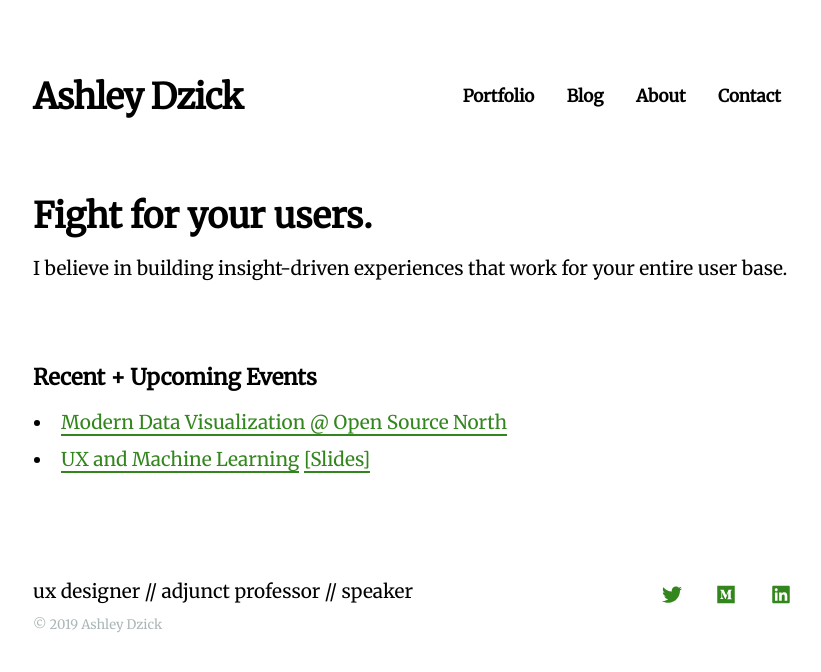
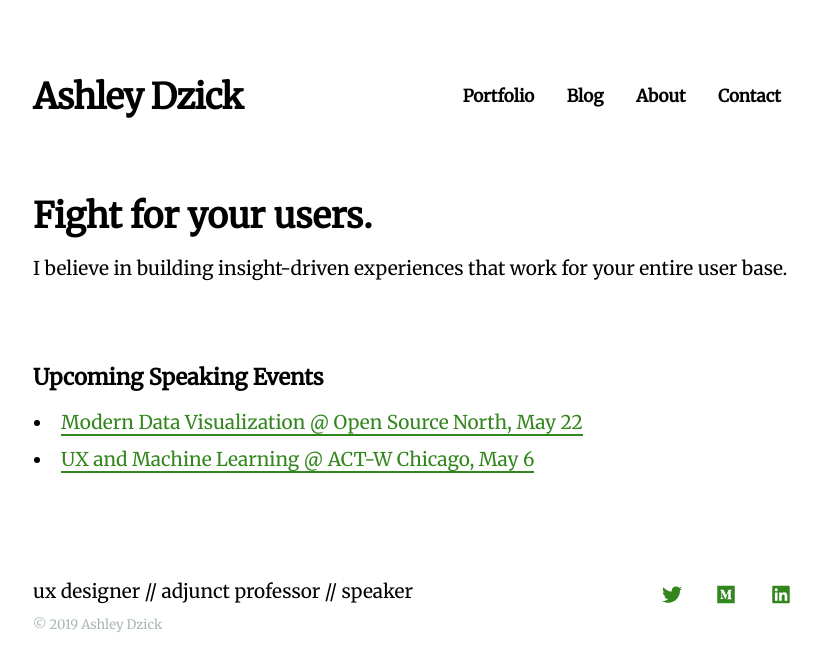
Before and after one commit to ashleydzick/2018Portfolio, a Jekyll site: the page built from index.html, in a window 1280 px wide. Shown: the top 672 px of the page, without its empty margins (223-1044 px from the left). Built offline with Jekyll 4.4.1, drawn with Linux system fonts in a browser that asks for light colours; nearby versions of some CDN libraries.

Commit message:
Updated speaking

```diff
--- a/index.html
+++ b/index.html
@@ -18,10 +18,10 @@ featured_image: /images/social.jpg
 
 	<div class="wrap">
 
-		<h2 class="list-title">Recent + Upcoming Events</h2>
+		<h2 class="list-title">Upcoming Speaking Events</h2>
 			<ul>
-				<li><a href="https://opensourcenorth.com/">Modern Data Visualization @ Open Source North</a></li>
-				<li><a href="https://www.meetup.com/brewcityux/events/257286694/">UX and Machine Learning</a>&nbsp;<a href="https://speakerdeck.com/ashleydzick/solving-what-to-solve-ux-plus-machine-learning">[Slides]</a>
+				<li><a href="https://opensourcenorth.com/">Modern Data Visualization @ Open Source North, May 22</a></li>
+				<li><a href="http://chicago.act-w.org/blog/speaker/ashley-dzick/">UX and Machine Learning @ ACT-W Chicago, May 6</a></li>
 			</ul>
 	</div>
 
```
